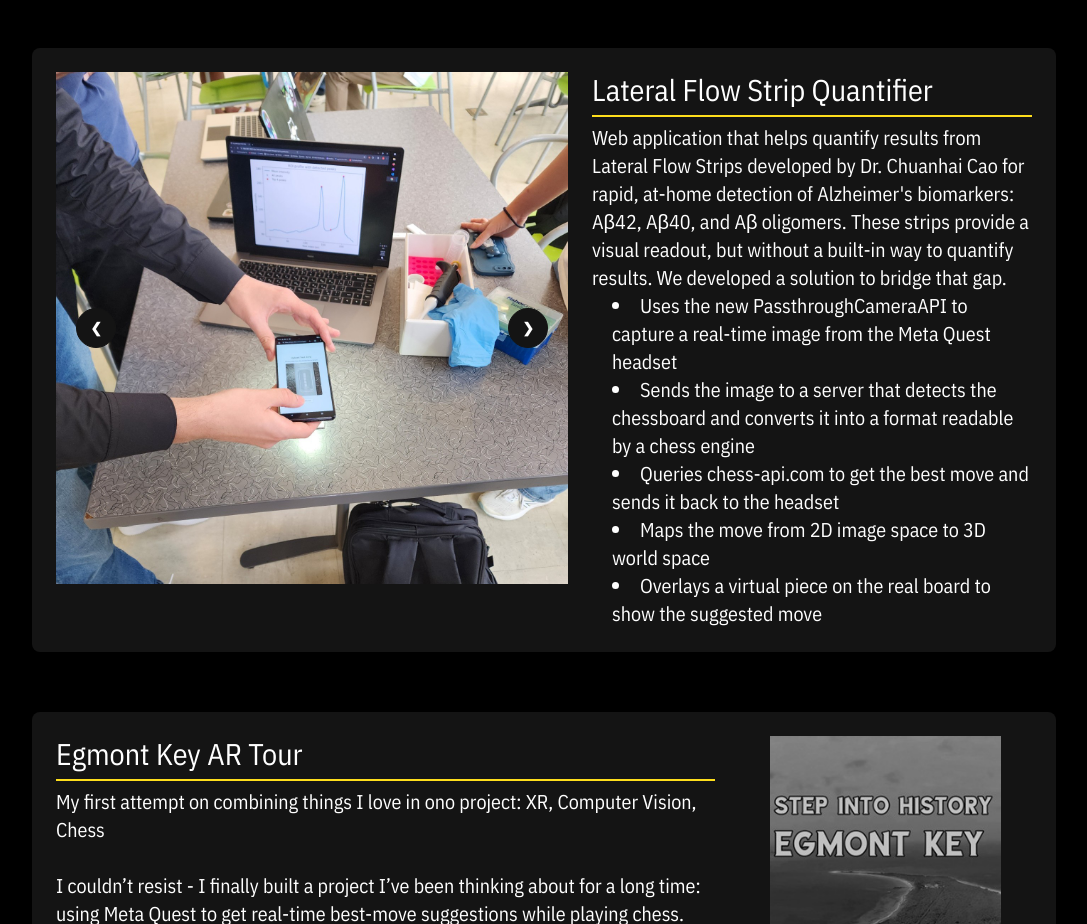
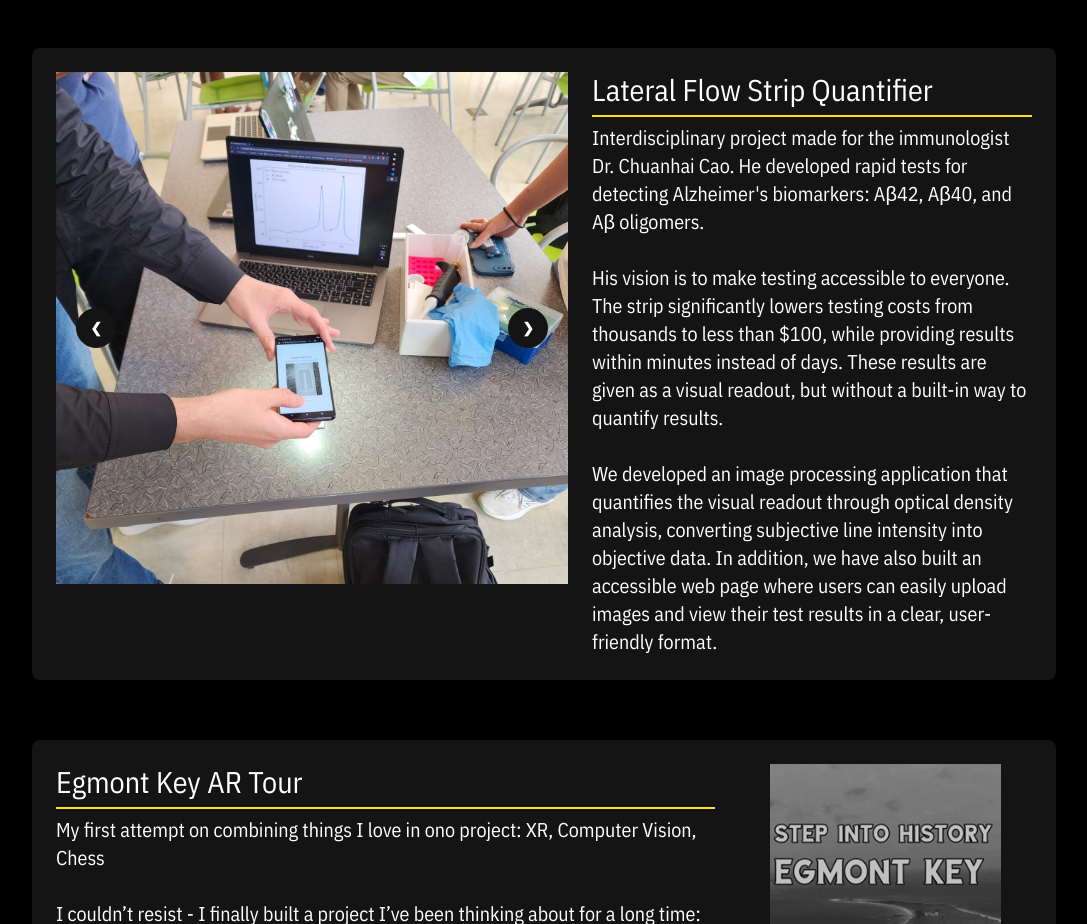
Before and after one commit to BulbasDanil/portfolio, a website built with Vite: page index.html in a window 1280 px wide. Shown: the part 2880-3804 px from the top of the page, without its empty margins (96-1183 px from the left). Built offline with nearby package versions, Linux system fonts and the light colour scheme.

```diff
--- a/index.html
+++ b/index.html
@@ -338,22 +338,22 @@
               <h2 class="text-3xl">Lateral Flow Strip Quantifier</h2>
               <div class="divider divider-warning rounded-lg m-0"></div>
               <p>
-                Web application that helps quantify results from Lateral Flow Strips developed by Dr. Chuanhai Cao for
-                rapid, at-home detection of Alzheimer's biomarkers: Aβ42, Aβ40, and Aβ oligomers. These strips provide a
-                visual readout, but without a built-in way to quantify results. We developed a solution to bridge that
-                gap.
+                Interdisciplinary project made for the immunologist Dr. Chuanhai Cao. He developed rapid tests for
+                detecting Alzheimer's biomarkers: Aβ42, Aβ40, and Aβ oligomers.
               </p>
-
-              <ul class="list-disc ml-5 list-inside">
-                <li>Uses the new PassthroughCameraAPI to capture a real-time image from the Meta Quest headset</li>
-                <li>
-                  Sends the image to a server that detects the chessboard and converts it into a format readable by a
-                  chess engine
-                </li>
-                <li>Queries chess-api.com to get the best move and sends it back to the headset</li>
-                <li>Maps the move from 2D image space to 3D world space</li>
-                <li>Overlays a virtual piece on the real board to show the suggested move</li>
-              </ul>
+              <br />
+              <p>
+                His vision is to make testing accessible to everyone. The strip significantly lowers testing costs from
+                thousands to less than $100, while providing results within minutes instead of days. These results are
+                given as a visual readout, but without a built-in way to quantify results.
+              </p>
+              <br />
+              <p>
+                We developed an image processing application that quantifies the visual readout through optical density
+                analysis, converting subjective line intensity into objective data. In addition, we have also built an accessible
+                web page where users can easily upload images and view their test results in a clear, user-friendly
+                format.
+              </p>
             </div>
           </div>
 
@@ -509,5 +509,4 @@
       });
     });
   </script>
-
 </html>
```
